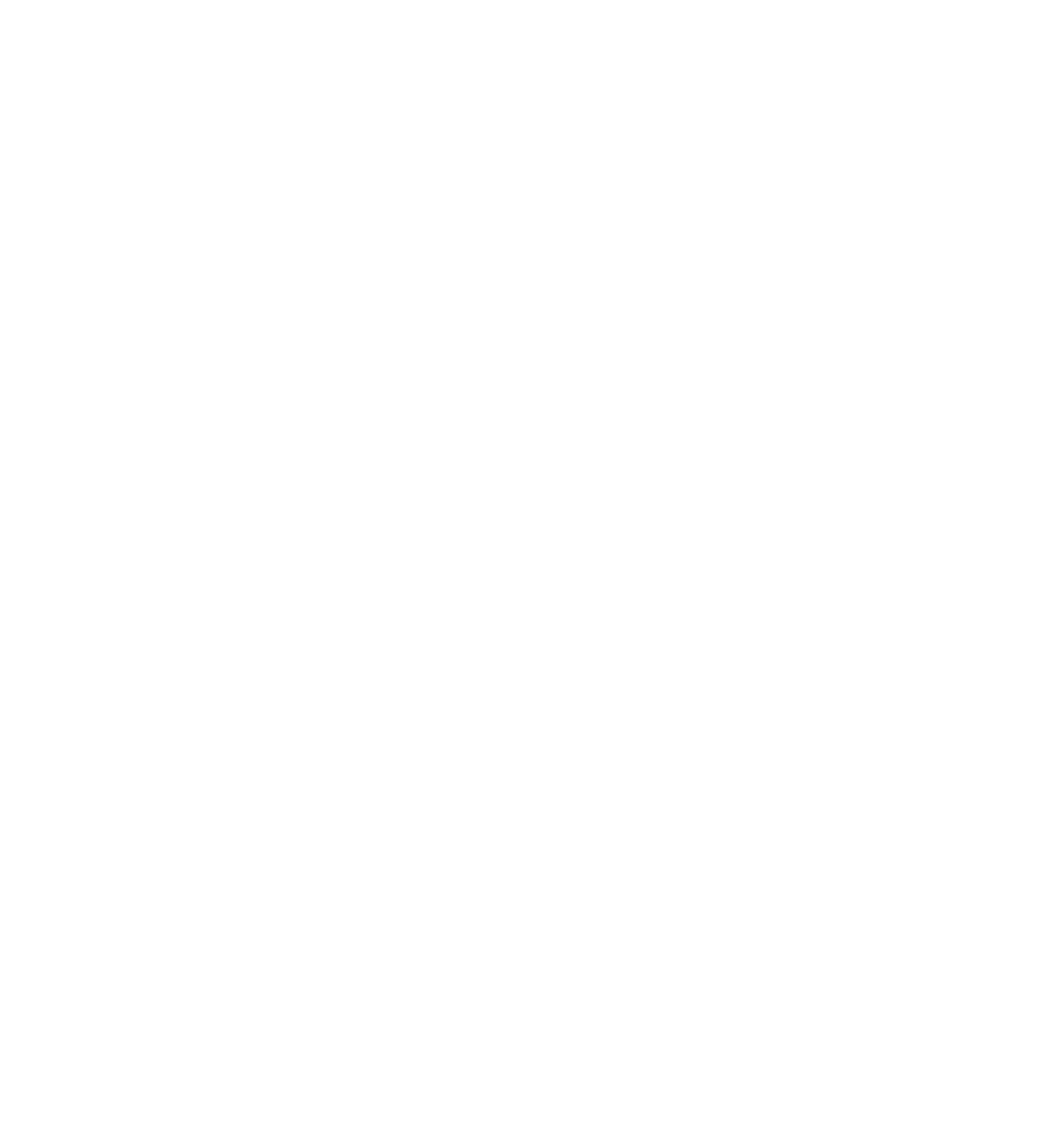
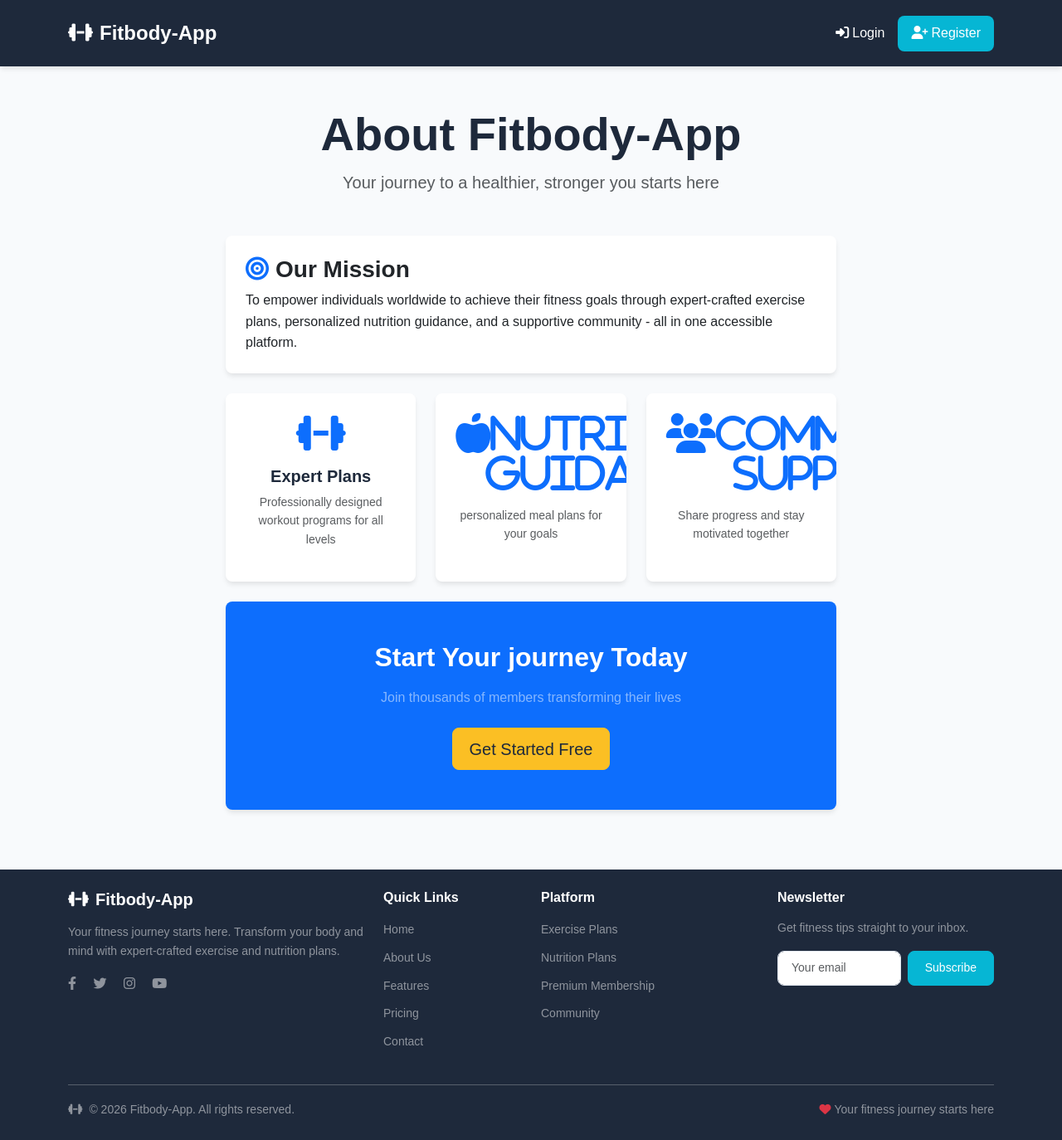
Before and after one commit to picker770/fit-body-app, a Django app: page /about/ in a window 1280 px wide. Before the commit the page is empty. Shown: the whole page at 83% size. Before the commit the page ends 800 px from the top, so only its background shows below. Run offline with Django 5.2, Linux system fonts and the light colour scheme.

Commit message:
Add About Us page with mission statements and features

```diff
--- a/pages/templates/pages/about.html
+++ b/pages/templates/pages/about.html
@@ -0,0 +1,67 @@
+{% extends 'base.html' %}
+
+
+{% block title  %} - About Us{% endblock  %}
+
+{% block content  %}
+<div class="row justify-content-center">
+    <div class="col-lg-8">
+        <div class="text-center mb-5">
+            <h1 class="display-4 fw-bold">About Fitbody-App</h1>
+            <p class="lead text-muted">Your journey to a healthier, stronger you starts here</p>
+       </div>
+
+
+       <div class="card mb-4">
+        <div class="card-body">
+            <h3 class="card-title"><i class="fas fa-bullseye text-primary me-2"></i>Our Mission</h3>
+            <p class="card-text">
+                To empower individuals worldwide to achieve their fitness goals through expert-crafted exercise plans, personalized nutrition guidance, and a supportive community - all in one accessible platform.
+            </p>
+        </div>
+       </div>
+
+       <div class="row mb-4">
+        <div class="col-md-4">
+            <div class="card text-center h-100">
+                <div class="card-body">
+                    <i class="fas fa-dumbbell fa-3x text-primary mb-3"></i>
+                    <h5>Expert Plans</h5>
+                    <p class="small text-muted">Professionally designed workout programs for all levels</p>
+                </div>
+            </div>
+        </div>
+        <div class="col-md-4">
+            <div class="card text-center h-100">
+                <div class="card-body">
+                    <i class="fas fa-apple-alt fa-3x text-primary mb-3">Nutrition Guidance</i>
+                    <p class="small text-muted">
+                        personalized meal plans for your goals
+                    </p>
+                </div>
+            </div>
+        </div>
+        <div class="col-md-4">
+            <div class="card text-center h-100">
+                <div class="card-body">
+                    <i class="fas fa-users fa-3x text-primary mb-3">Community Support</i>
+                    <p class="small text-muted">
+                        Share progress and stay motivated together
+                    </p>
+                </div>
+            </div>
+        </div>
+       </div>
+
+       <div class="card bg-primary text-white mb-4">
+        <div class="card-body text-center py-5">
+            <h2 class="text-white mb-3">
+                Start Your journey Today
+            </h2>
+            <p class="text-white-50 mb-4">Join thousands of members transforming their lives</p>
+            <a href="{% url 'accounts:register' %}" class="btn btn-accent btn-lg">Get Started Free</a>
+        </div>
+       </div>
+    </div>
+</div>
+{% endblock %}
--- a/templates/base.html
+++ b/templates/base.html
@@ -122,7 +122,7 @@
                 <h6 class="text-white mb-3">Quick Links</h6>
                 <ul class="list-unstyled">
                     <li class="mb-2"><a href="{% url 'home' %}" class="text-white-50 small">Home</a></li>
-                    <li class="mb-2"><a href="#" class="text-white-50 small">About Us</a></li>
+                    <li class="mb-2"><a href="{% url 'pages:about' %}" class="text-white-50 small">About Us</a></li>
                     <li class="mb-2"><a href="#" class="text-white-50 small">Features</a></li>
                     <li class="mb-2"><a href="#" class="text-white-50 small">Pricing</a></li>
                     <li><a href="#" class="text-white-50 small">Contact</a></li>
```
